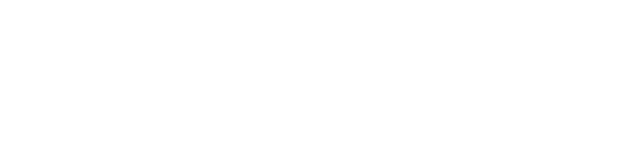
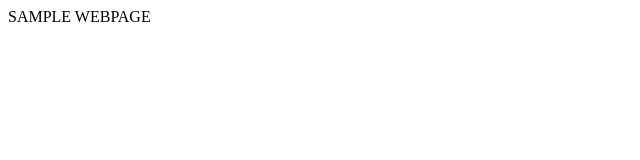
Before and after one commit to deannarlock/deannarlock.github.io, a plain HTML site: page website/index.html in a window 1280 px wide. Shown: the whole page, without its empty margins (0-640 px from the left). Drawn offline with Linux system fonts and the light colour scheme.

Commit message:
init commit 4

```diff
--- a/website/index.html
+++ b/website/index.html
@@ -1 +1,9 @@
 <!DOCTYPE html>
+<html>
+<head>
+	<title>MY WEBPAGE</title>
+</head>
+<body>
+SAMPLE WEBPAGE
+</body>
+</html>
```
